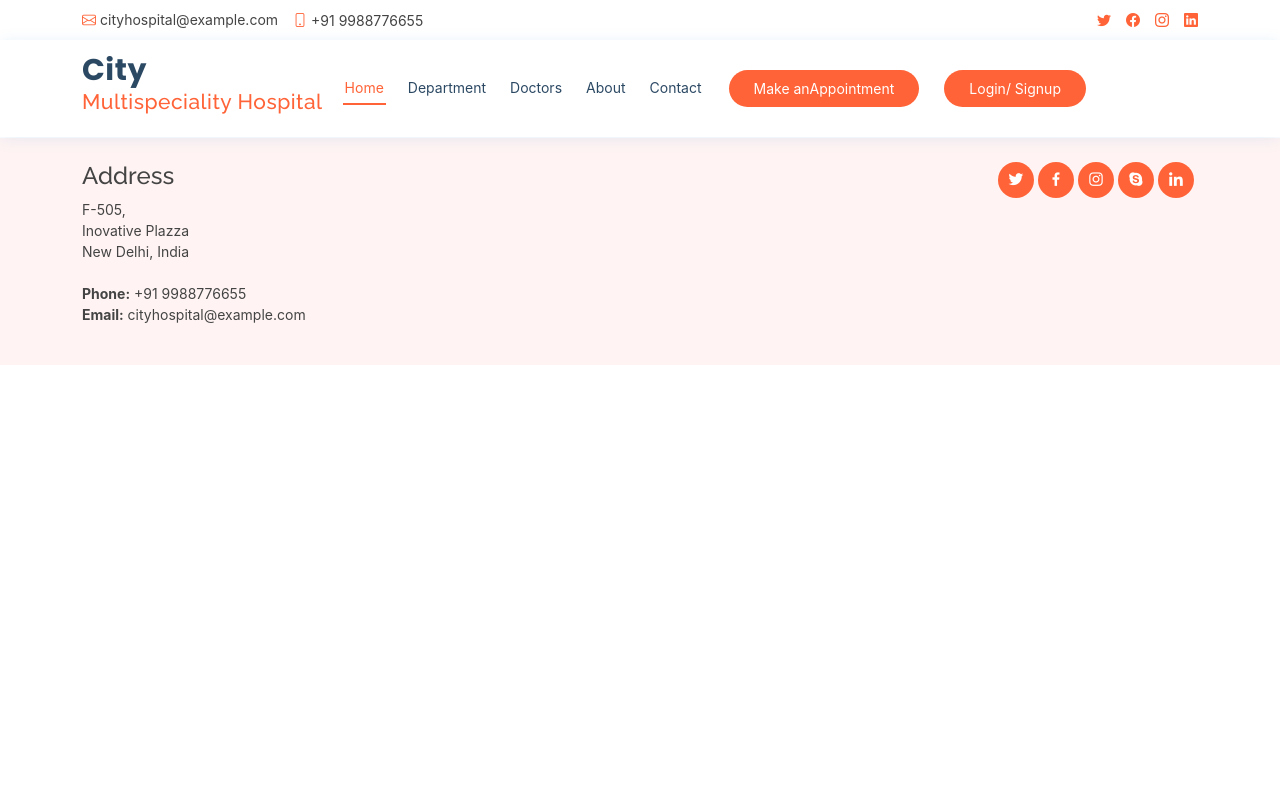
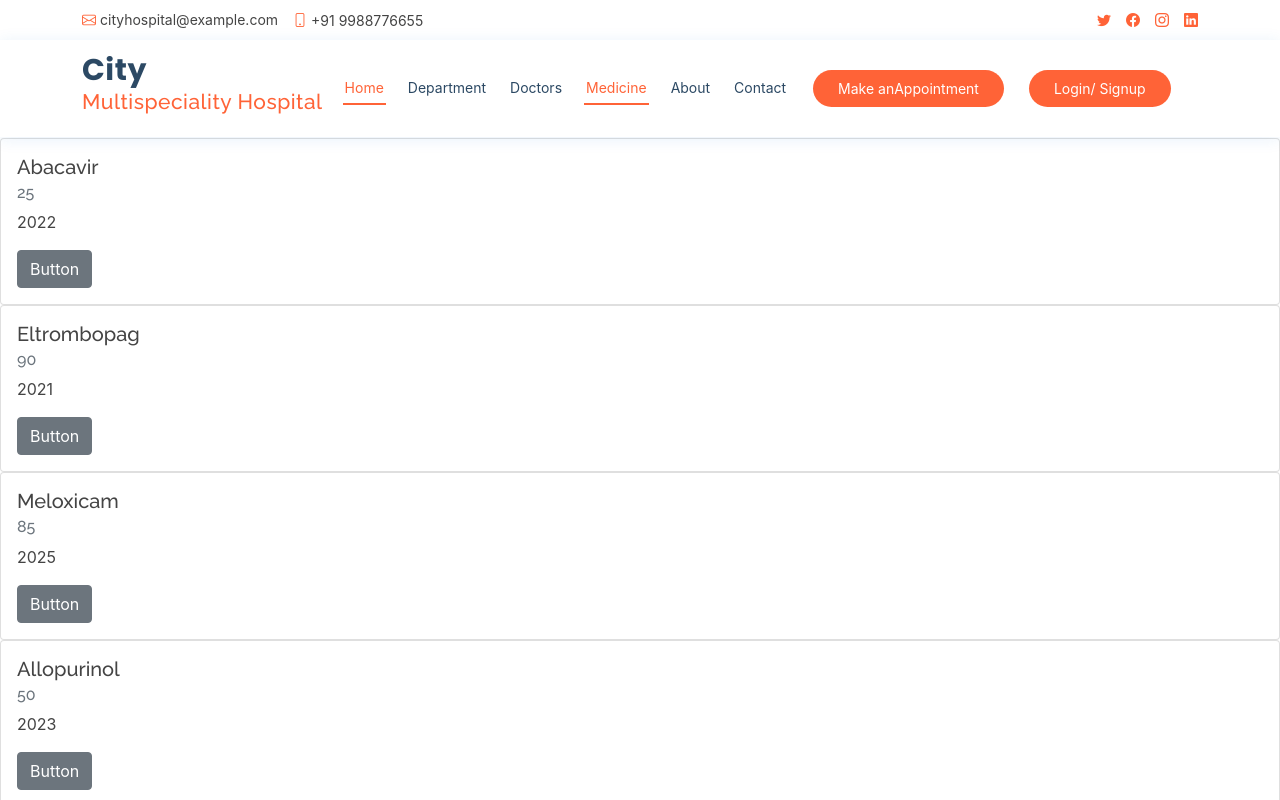
Before and after one commit to Kishan9896/city_hospital-header-inti, a React (Create React App) app: page /Medicine in a window 1280 px wide. Shown: the top 800 px of the page. Built offline with nearby package versions, Linux system fonts and the light colour scheme.

Commit message:
list component

```diff
--- a/package.json
+++ b/package.json
@@ -6,10 +6,11 @@
     "@testing-library/jest-dom": "^5.16.4",
     "@testing-library/react": "^13.3.0",
     "@testing-library/user-event": "^13.5.0",
-    "react": "^18.1.0",
-    "react-dom": "^18.1.0",
+    "react": "^18.2.0",
+    "react-dom": "^18.2.0",
     "react-router-dom": "^5.2.0",
     "react-scripts": "5.0.1",
+    "reactstrap": "^9.1.1",
     "web-vitals": "^2.1.4"
   },
   "scripts": {
--- a/public/index.html
+++ b/public/index.html
@@ -28,6 +28,8 @@
     <link
     href="https://fonts.googleapis.com/css?family=Open+Sans:300,300i,400,400i,600,600i,700,700i|Raleway:300,300i,400,400i,500,500i,600,600i,700,700i|Poppins:300,300i,400,400i,500,500i,600,600i,700,700i"
     rel="stylesheet">
+
+      <link rel="stylesheet" href="https://cdn.jsdelivr.net/npm/bootstrap@5.1.0/dist/css/bootstrap.min.css" />
 
   <link href="%PUBLIC_URL%/assets/vendor/animate.css/animate.min.css" rel="stylesheet">
   <link href="%PUBLIC_URL%/assets/vendor/bootstrap/css/bootstrap.min.css" rel="stylesheet">
--- a/src/App.js
+++ b/src/App.js
@@ -10,6 +10,7 @@ import Doctors from './Container/Department/Doctors';
 import About from './Container/Department/About';
 import Contact from './Container/Department/Contact';
 import Login from './Container/Login';
+import Medicine from './Container/Medicine/Medicine';
 
 
 function App() {
@@ -23,6 +24,7 @@ function App() {
       <Route path="/about"  exact component={About}/>
       <Route path="/contact" exact component={Contact}/>
       <Route path="/login" exact component={Login} />
+      <Route path="/Medicine" exact component={Medicine} />
     </Switch>
     <Footer />
     </>
--- a/src/Component/Header.js
+++ b/src/Component/Header.js
@@ -39,6 +39,9 @@ function Header(props) {
               <NavLink className="nav-link scrollto" to="/doctors">Doctors</NavLink>
             </li>
             <li>
+              <NavLink className="nav-link scrollto" to="/Medicine">Medicine</NavLink>
+            </li>
+            <li>
               <NavLink className="nav-link scrollto " to="/about">About</NavLink>
             </li>
             <li>
--- /dev/null
+++ b/src/Component/List/List.js
@@ -0,0 +1,36 @@
+import React from 'react';
+import { Card, CardBody, CardTitle, CardSubtitle, CardText, Button } from 'reactstrap'
+
+function List({ data }) {
+    return (
+        <div>
+            {
+                data.map((a, i) => {
+                    return (
+                        <Card key={i}>
+                            <CardBody>
+                                <CardTitle tag="h5">
+                                    {a.name}
+                                </CardTitle>
+                                <CardSubtitle
+                                    className="mb-2 text-muted"
+                                    tag="h6"
+                                >
+                                    {a.quantity}
+                                </CardSubtitle>
+                                <CardText>
+                                    {a.expiry}
+                                </CardText>
+                                <Button>
+                                    Button
+                                </Button>
+                            </CardBody>
+                        </Card>
+                    )
+                })
+            }
+        </div>
+    );
+}
+
+export default List;
--- a/src/Container/Login.js
+++ b/src/Container/Login.js
@@ -2,6 +2,7 @@ import React, { useState } from 'react';
 
 function Login(props) {
     const [login, setLogin] = useState('Login');
+    const [reset, setReset] = useState([]);
 
 
     return (
@@ -10,6 +11,11 @@ function Login(props) {
                 <div className="container">
                     <div className="section-title">
                         {
+                            // reset ?
+                            // <h2>
+                            //     Forgot Password
+                            // </h2>
+                            // :
                             login === 'Login' ?
                                 <h2>Login</h2>
                                 :
@@ -33,6 +39,7 @@ function Login(props) {
                                 <input type="email" className="form-control" name="email" id="email" placeholder="Your Email" data-rule="email" data-msg="Please enter a valid email" />
                                 <div className="validate" />
                             </div>
+
                         </div>
                         <div className='row'>
                             <div className="col-md-4 form-group">
@@ -41,16 +48,20 @@ function Login(props) {
                             </div>
                         </div>
                         {
+
                             login === 'Login' ?
                             <div>
-                                <span>Forgot Password:</span><button onClick={() => {setLogin('Singup')}}>Click Here</button>
+                                <span>Create a Account:</span><button onClick={() => {setLogin('Singup'); setReset(false)}}>Click Here</button>
                             </div>
                             :
                             <div>
-                                <span>Forgot Password:</span><button onClick={() => {setLogin('Singup')}}>Click Here</button>
+                                <span>Already Have an Account?</span><button onClick={() => {setLogin('Login'); setReset(false)}}>Click Here</button>
                             </div>
                         }
+
                         <div className="text-center"><button type="submit">Login</button></div>
+
+
 
                     </div>
                 </div>
--- /dev/null
+++ b/src/Container/Medicine/Medicine.js
@@ -0,0 +1,52 @@
+import React from 'react';
+import List from '../../Component/List/List';
+
+function Medicine(props) {
+
+    const orgData = [
+        {
+            id: 101,
+            name: 'Abacavir',
+            quantity: 25,
+            price: 150,
+            expiry: 2022
+        },
+        {
+            id: 102,
+            name: 'Eltrombopag',
+            quantity: 90,
+            price: 550,
+            expiry: 2021
+        },
+        {
+            id: 103,
+            name: 'Meloxicam',
+            quantity: 85,
+            price: 450,
+            expiry: 2025
+        },
+        {
+            id: 104,
+            name: 'Allopurinol',
+            quantity: 50,
+            price: 600,
+            expiry: 2023
+        },
+        {
+            id: 105,
+            name: 'Phenytoin',
+            quantity: 63,
+            price: 250,
+            expiry: 2021
+        },
+    ]
+    return (
+        <div>
+            <List
+            data = {orgData}
+            />
+        </div>
+    );
+}
+
+export default Medicine;
```
Also changed, not shown: 1 other file (tests, documents, lock files or other folders).
